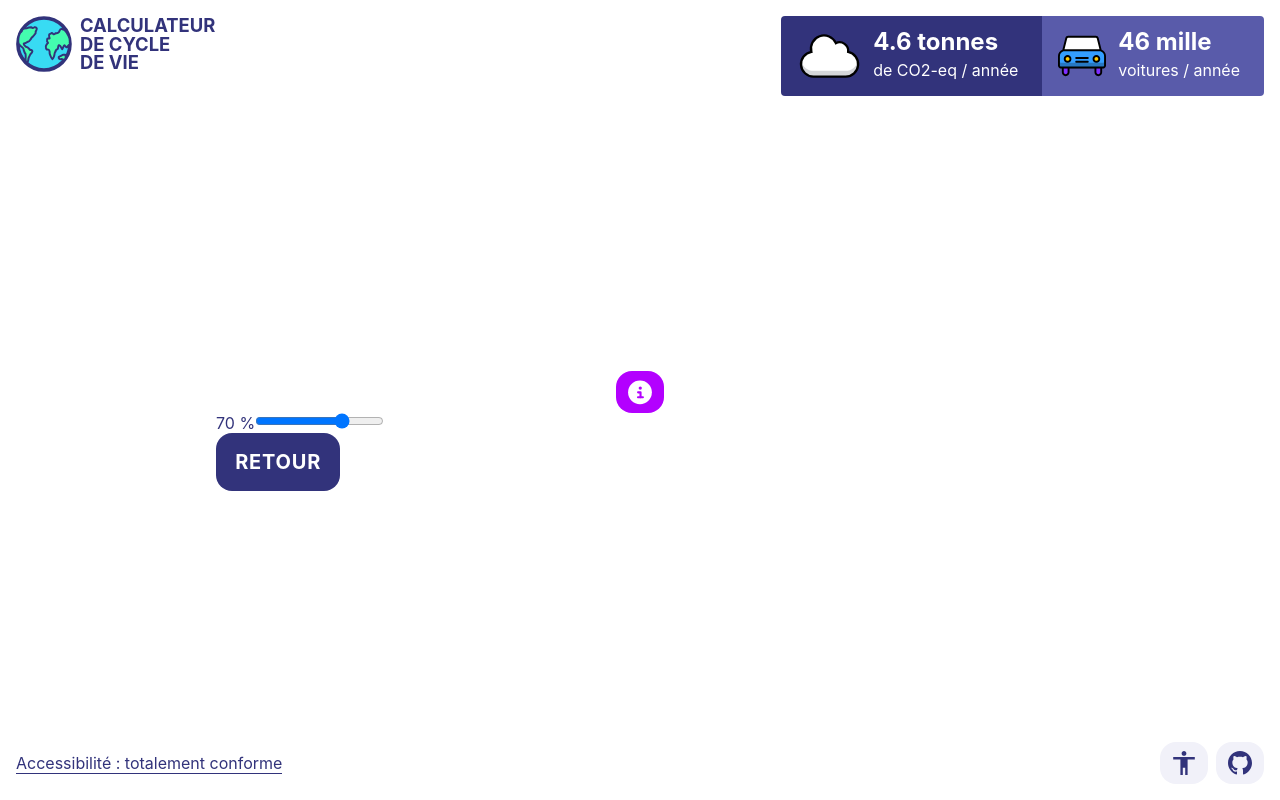
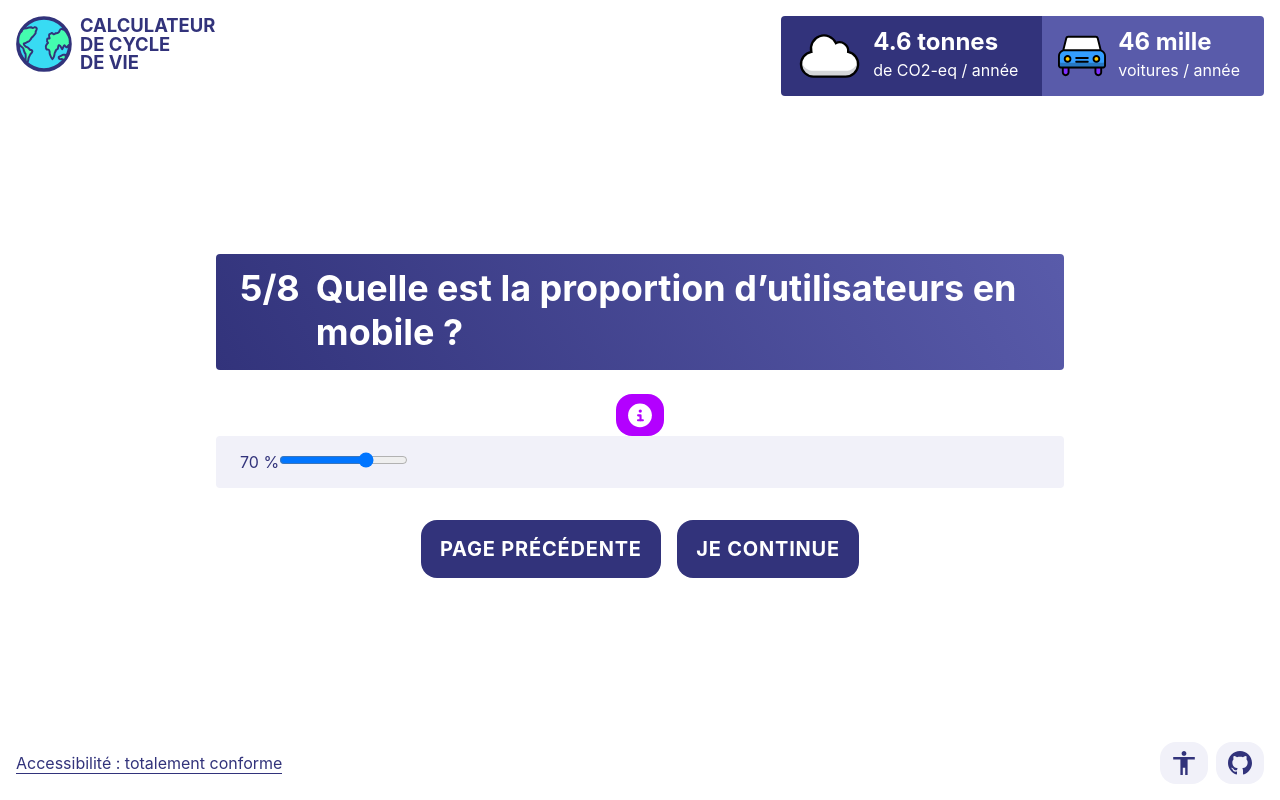
Before and after one commit to adrienloup/lcc, a React (Vite) app: page /lcc/question/utilisateurs-mobile in a window 1280 px wide. Built offline with nearby package versions, Linux system fonts and the light colour scheme.

Commit message:
Initialize lcc project

```diff
--- a/src/pages/Questions/Mobile/Mobile.tsx
+++ b/src/pages/Questions/Mobile/Mobile.tsx
@@ -6,6 +6,7 @@ import Scorebar from '../../../components/molecules/Scorebar/Scorebar'
 import Header from '../../../components/organisms/Header/Header'
 import Footer from '../../../components/organisms/Footer/Footer'
 import Button from '../../../components/molecules/Button/Button'
+import Back from '../../../components/molecules/Back/Back'
 import Title from '../../../components/atoms/Title/Title'
 
 function Mobile() {
@@ -19,6 +20,11 @@ function Mobile() {
     setValue(mobile)
   }
 
+  const handleClick = () => {
+    localStorage.setItem('lcc-data', JSON.stringify(data))
+    navigate('/lcc/question/nombre-pages')
+  }
+
   return (
     <div className='page'>
       <Header />
@@ -28,8 +34,11 @@ function Mobile() {
       >
         <Scorebar />
         <article className='article'>
-          <Title text='5/8 Quelle est la proportion d’utilisateurs en mobile&nbsp;?' />
+          <div className='heading'>
+            <Title text='<span>5/8</span> Quelle est la proportion d’utilisateurs en mobile&nbsp;?' />
+          </div>
           <Notebook note={'Les conditions d’utilisation de votre service numérique, en mobilité ou au bureau, ont des impacts bien différents.'} />
+          <div className='frame'>
             <form className='form' action=''>
               <label htmlFor='mobile'>{value} %</label>
               <input
@@ -43,21 +52,17 @@ function Mobile() {
                 onChange={handleChange}
               />
             </form>
+          </div>
           <nav
-            className='navigation'
+            className='footing'
             role='navigation'
           >
+            <Back />
             <Button
-              label='Retour'
+              label='Je continue'
               cssClass='button'
-              ariaLabel={'Retour à la question précédente'}
-              click={() => navigate(-1)}
-            />
-            <Button
-              label='Continuer'
-              cssClass='button'
-              ariaLabel='Continuer le calcul'
-              to='/lcc/question/nombre-pages'
+              ariaLabel='Je continue le calcul'
+              click={() => handleClick()}
             />
           </nav>
         </article>
```
Lines whose indentation alone changed are shown as unchanged.
